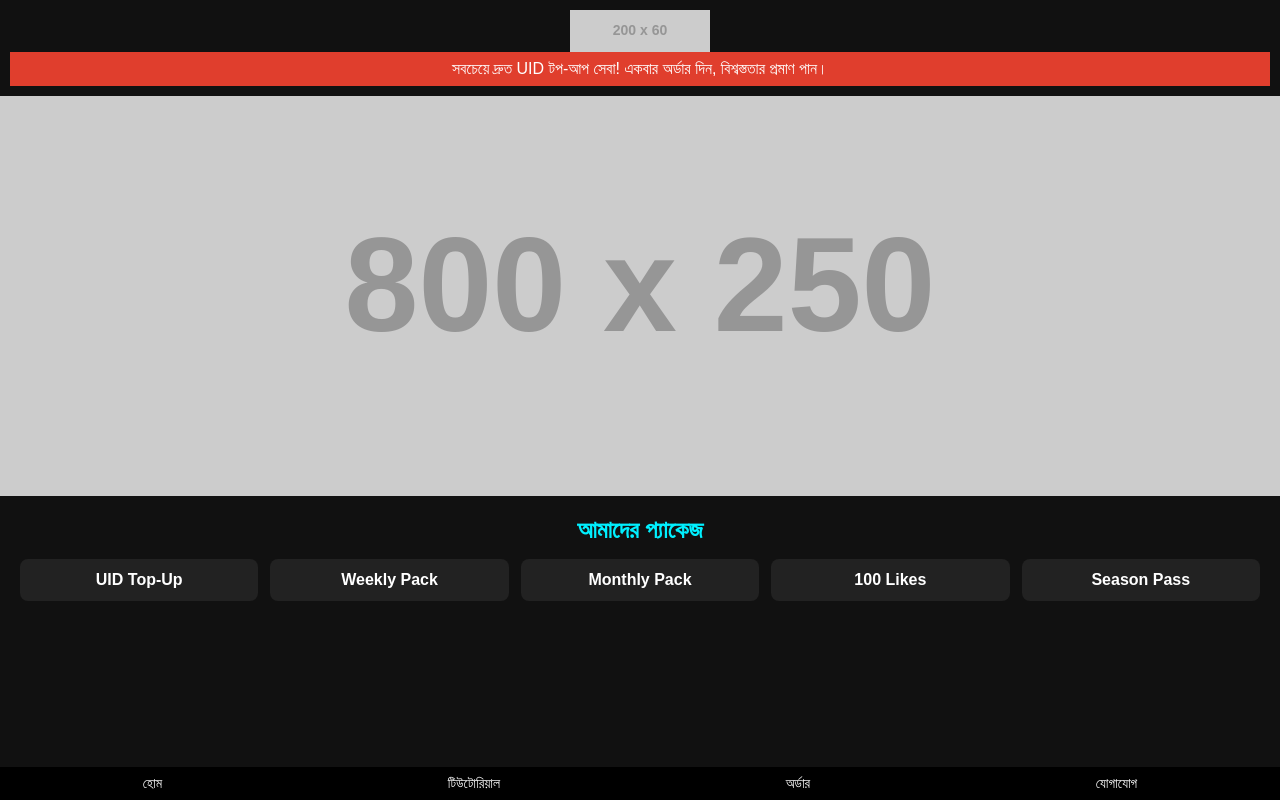
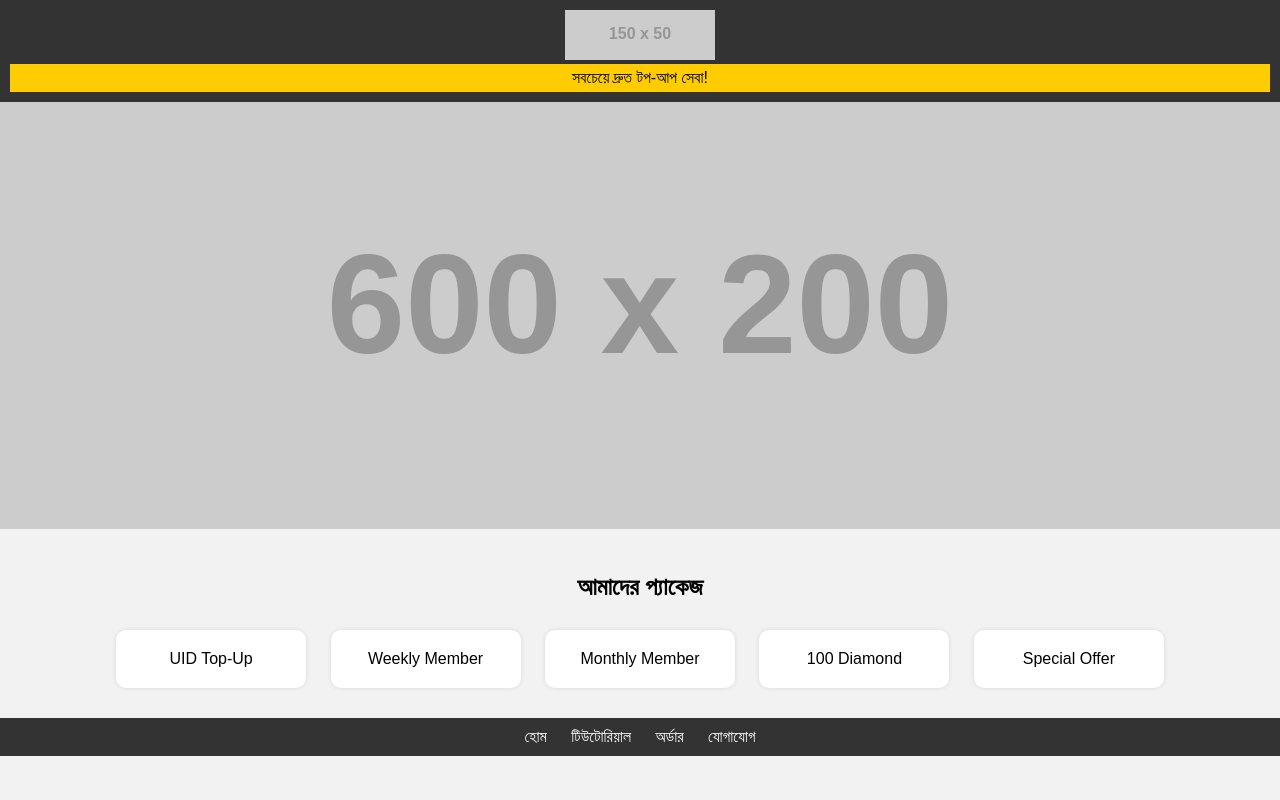
Before and after one commit to xamai123/xamai123.github.io, a plain HTML site: page index.html in a window 1280 px wide. Drawn offline with Linux system fonts and the light colour scheme; placeholder pictures from the web are drawn by us.

Commit message:
Update index.html

```diff
--- a/index.html
+++ b/index.html
@@ -1,50 +1,86 @@
 <!DOCTYPE html>
 <html lang="bn">
 <head>
-  <meta charset="UTF-8" />
-  <meta name="viewport" content="width=device-width, initial-scale=1.0" />
+  <meta charset="UTF-8">
   <title>XAMAI TOP-UP</title>
   <style>
-    *{margin:0;padding:0;box-sizing:border-box;}
-    body{font-family:Arial,sans-serif;background:#111;color:#fff;}
-    header{text-align:center;padding:10px;}
-    .logo{width:140px;margin:0 auto;display:block;}
-    .notice{background:#e03e2d;color:#fff;padding:8px;font-size:16px;text-align:center;}
-    .banner img{width:100%;display:block;}
-    .products{padding:20px;text-align:center;}
-    .products h2{color:#00f0ff;margin-bottom:15px;font-size:24px;}
-    .product-list{display:grid;grid-template-columns:repeat(auto-fit,minmax(120px,1fr));gap:12px;}
-    .card{background:#222;padding:12px;border-radius:8px;color:#fff;text-decoration:none;font-weight:bold;transition:0.3s;}
-    .card:hover{background:#00f0ff;color:#000;}
-    .bottom-nav{position:fixed;bottom:0;width:100%;background:#000;display:flex;justify-content:space-around;padding:8px 0;}
-    .bottom-nav a{color:#fff;text-decoration:none;font-size:14px;}
+    body {
+      font-family: Arial, sans-serif;
+      margin: 0;
+      padding: 0;
+      background: #f2f2f2;
+    }
+    header {
+      background: #333;
+      color: white;
+      padding: 10px;
+      text-align: center;
+    }
+    .notice {
+      background: #ffcc00;
+      color: black;
+      padding: 5px;
+    }
+    .banner img {
+      width: 100%;
+      height: auto;
+    }
+    .products {
+      padding: 20px;
+      text-align: center;
+    }
+    .card {
+      display: inline-block;
+      background: white;
+      margin: 10px;
+      padding: 20px;
+      border-radius: 10px;
+      width: 150px;
+      box-shadow: 0 0 5px rgba(0,0,0,0.1);
+      text-decoration: none;
+      color: black;
+    }
+    .card:hover {
+      background: #00f0ff;
+    }
+    .bottom-nav {
+      background: #333;
+      color: white;
+      padding: 10px;
+      text-align: center;
+    }
+    .bottom-nav a {
+      color: white;
+      margin: 0 10px;
+      text-decoration: none;
+    }
   </style>
 </head>
 <body>
 
 <header>
-    <img src="https://via.placeholder.com/200x60/FFFFFF/000000?text=XAMAI+TOP-UP" class="logo" alt="XAMAI TOP-UP Logo">
-    <div class="notice">সবচেয়ে দ্রুত UID টপ-আপ সেবা! একবার অর্ডার দিন, বিশ্বস্ততার প্রমাণ পান।</div>
+  <img src="https://via.placeholder.com/150x50?text=XAMAI+TOP-UP" alt="Logo">
+  <div class="notice">সবচেয়ে দ্রুত টপ-আপ সেবা!</div>
 </header>
 
 <section class="banner">
-    <img src="https://via.placeholder.com/800x250/444444/00FFFF?text=Top-Up+Banner" alt="Top-Up Banner">
+  <img src="https://via.placeholder.com/600x200?text=Top-Up+Banner" alt="Banner">
 </section>
 
 <section class="products">
   <h2>আমাদের প্যাকেজ</h2>
   <div class="product-list">
     <a href="#" class="card">UID Top-Up</a>
-      <a href="#" class="card">Weekly Pack</a>
-      <a href="#" class="card">Monthly Pack</a>
-      <a href="#" class="card">100 Likes</a>
-      <a href="#" class="card">Season Pass</a>
+    <a href="#" class="card">Weekly Member</a>
+    <a href="#" class="card">Monthly Member</a>
+    <a href="#" class="card">100 Diamond</a>
+    <a href="#" class="card">Special Offer</a>
   </div>
 </section>
 
 <footer class="bottom-nav">
   <a href="#">হোম</a>
-    <a href="#">টিউটোরিয়াল</a>
+  <a href="#">টিউটোরিয়াল</a>
   <a href="#">অর্ডার</a>
   <a href="#">যোগাযোগ</a>
 </footer>
```
Lines whose indentation alone changed are shown as unchanged.
